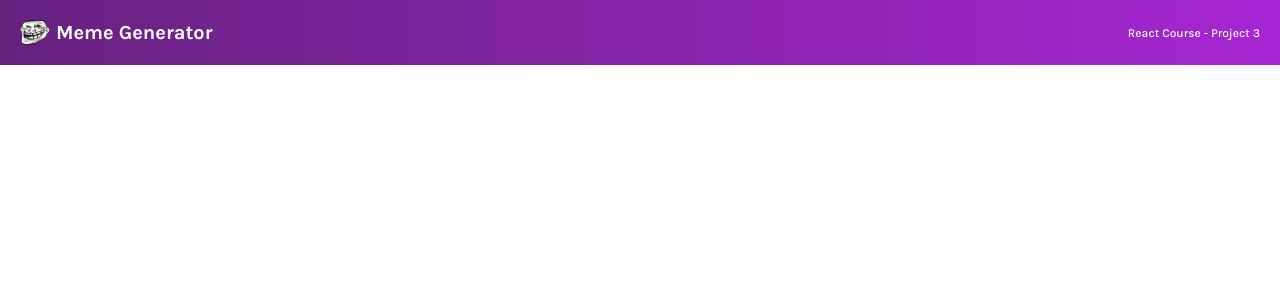
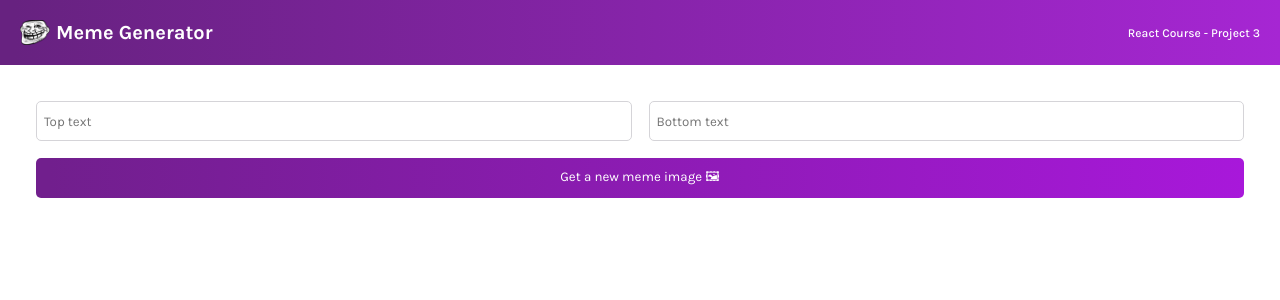
Before and after one commit to sonolibero/meme-generator, a React app: page / in a window 1280 px wide. Shown: the top 300 px of the page. Built offline with nearby package versions, Linux system fonts and the light colour scheme.

Commit message:
meme comp

```diff
--- a/App.js
+++ b/App.js
@@ -1,10 +1,12 @@
 import React from "react"
 import Header from "./components/Header"
+import Meme from "./components/Meme"
 
 export default function App() {
     return (
         <div>
             <Header />
+            <Meme />
         </div>
     )
 }
--- /dev/null
+++ b/components/Meme.js
@@ -0,0 +1,25 @@
+import React from "react"
+
+export default function Meme() {
+    return (
+        <main>
+            <form className="form">
+                <input
+                    type="text"
+                    placeholder="Top text"
+                    className="form--input"
+                />
+                <input
+                    type="text"
+                    placeholder="Bottom text"
+                    className="form--input"
+                />
+                <button
+                    className="form--button"
+                >
+                    Get a new meme image 🖼
+                </button>
+            </form>
+        </main>
+    )
+}
--- a/style.css
+++ b/style.css
@@ -5,6 +5,10 @@
 body {
     font-family: "Karla", sans-serif;
     margin: 0;
+}
+
+main {
+    padding: 36px;
 }
 
 .header {
@@ -30,3 +34,26 @@
     font-size: 0.75rem;
     font-weight: 500;
 }
+
+.form {
+    display: grid;
+    grid-template: 40px 40px / 1fr 1fr;
+    gap: 17px;
+}
+
+.form--input {
+    font-family: "Karla", sans-serif;
+    border-radius: 5px;
+    border: 1px solid #D5D4D8;
+    text-indent: 5px;
+}
+
+.form--button {
+    grid-column: 1 / -1;
+    font-family: "Karla", sans-serif;
+    border-radius: 5px;
+    background: linear-gradient(90.41deg, #711F8D 1.14%, #A818DA 100%);
+    color: white;
+    border: none;
+    cursor: pointer;
+}
```
